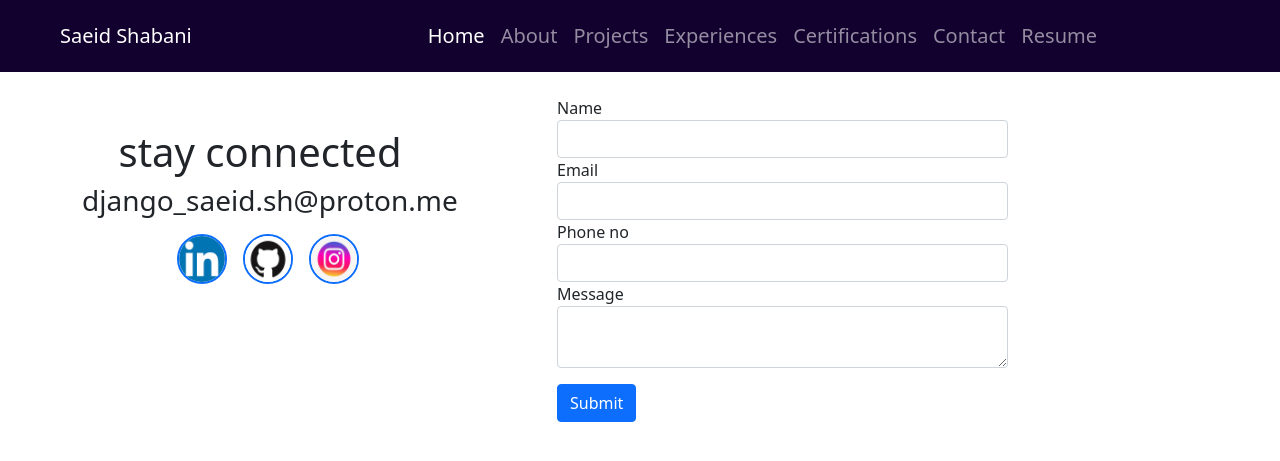
After one commit to saeid-shabani-django/portfolio, a Django app: page /contact/ in a window 1280 px wide. The commit adds this page. Shown: the top 461 px of the page. Run offline with Django 5.2, Linux system fonts and the light colour scheme.

Commit message:
create resume seg

```diff
--- a/resume/static/css/style.css
+++ b/resume/static/css/style.css
@@ -64,10 +64,10 @@ body{
 }
 
 .display4{
-    color: blue;
+    color: #cacadf;
     font-size: 24px;
 }
 .load{
     font-size: 18px;
-    color: blue;
+    color: #cacadf;
 }
--- /dev/null
+++ b/resume/templates/contact.html
@@ -0,0 +1,62 @@
+{% extends '_base.html' %}
+{% load static %}
+
+{% block title %}
+    Home
+{% endblock %}
+
+{% block content %}
+
+   <div class="row my-2">
+
+   <div class="col-4 text-center my-5 text-dark">
+<h1>stay connected</h1>
+<h3>django_saeid.sh@proton.me</h3>
+       <div class="col-12 text-center mt-3">
+
+
+<div class="col-12 text-center mt-3">
+    <div class="col-12 d-flex justify-content-center align-items-center">
+<a href="https://www.linkedin.com/in/saeid-shabani-98bb8a307/" target="_blank" class="ms-3">
+    <img src="{% static 'images/linkedin.png' %}" alt="linkedin" width="50" height="50" class="social-links">
+</a>
+<a href="https://github.com/saeid-shabani-django?tab=repositories" target="_blank" class="ms-3">
+    <img src="{% static 'images/github.png' %}" alt="github" width="50" height="50" class="social-links">
+</a>
+<a href="https://www.instagram.com/saeidshabani67" target="_blank" class="ms-3">
+    <img src="{% static 'images/instagram.jpg' %}" alt="linkedin" width="50" height="50" class="social-links">
+</a>
+</div>
+
+    </div>
+
+   </div>
+
+   </div>
+              <div class="col-5 offset-1 mt-3">
+        <form>
+  <div class="form-group">
+    <label for="exampleInputEmail1">Name</label>
+    <input type="text" class="form-control" id="exampleInputEmail1" >
+
+  </div>
+   <div class="form-group">
+    <label for="email">Email</label>
+    <input type="email" class="form-control" id="email" >
+
+  </div>
+            <div class="form-group">
+    <label for="phone">Phone no</label>
+    <input type="tel" class="form-control" id="phone" >
+
+            </div>
+             <div class="form-group">
+    <label for="msg">Message</label>
+                 <textarea type="text" class="form-control" id="msg" ></textarea>
+
+  </div>
+  <button type="submit" class="btn btn-primary mt-3">Submit</button>
+</form>
+    </div>
+</div>
+{% endblock %}
--- a/resume/templates/navbar.html
+++ b/resume/templates/navbar.html
@@ -22,10 +22,10 @@
           <a class="nav-link" href="{% url 'certificates' %}">Certifications</a>
         </li>
           <li class="nav-item">
-          <a class="nav-link" href="#">Contact</a>
+          <a class="nav-link" href="{% url 'contact' %}">Contact</a>
         </li>
           <li class="nav-item">
-          <a class="nav-link" href="#">Resume</a>
+          <a class="nav-link" href="{% url 'resume' %}">Resume</a>
         </li>
 
       </ul>
--- a/resume/urls.py
+++ b/resume/urls.py
@@ -7,5 +7,7 @@ urlpatterns = [
     path('projects/',views.projects,name='projects'),
     path('experiences/',views.experiences,name='experiences'),
     path('certificates/',views.certificates,name='certificates'),
+    path('contact/',views.contact,name='contact'),
+    path('resume/',views.resume,name='resume'),
 
 ]
--- a/resume/views.py
+++ b/resume/views.py
@@ -1,4 +1,7 @@
 from django.shortcuts import render
+from django.http import HttpResponse
+from django.contrib.staticfiles.storage import staticfiles_storage
+
 
 def home(request):
     return render(request,'home.html')
@@ -24,6 +27,21 @@ def experiences(request):
     ]
     return render(request,'experience.html',{'experiences':experiences})
 
+
 def certificates(request):
+    return render(request,'certificates.html')
 
-    return render(request,'certificates.html')
+
+def contact(request):
+    return render(request,'contact.html')
+
+def resume(request):
+    resume_path = 'resume/resume/SaeidShabaniResume.pdf'
+    resume_path = staticfiles_storage.path(resume_path)
+    if staticfiles_storage.exists(resume_path):
+        with open(resume_path,'rb') as resume_file:
+            response = HttpResponse(resume_file.read(),content_type='application/pdf')
+            response['Content-Disposition']='attachment';filename='SaeidShabaniResume.pdf'
+            return response
+    else:
+        return HttpResponse('file does not exist')
```
Also changed, not shown: portfolio/settings.py (+4 -3 lines), 1 other file.
